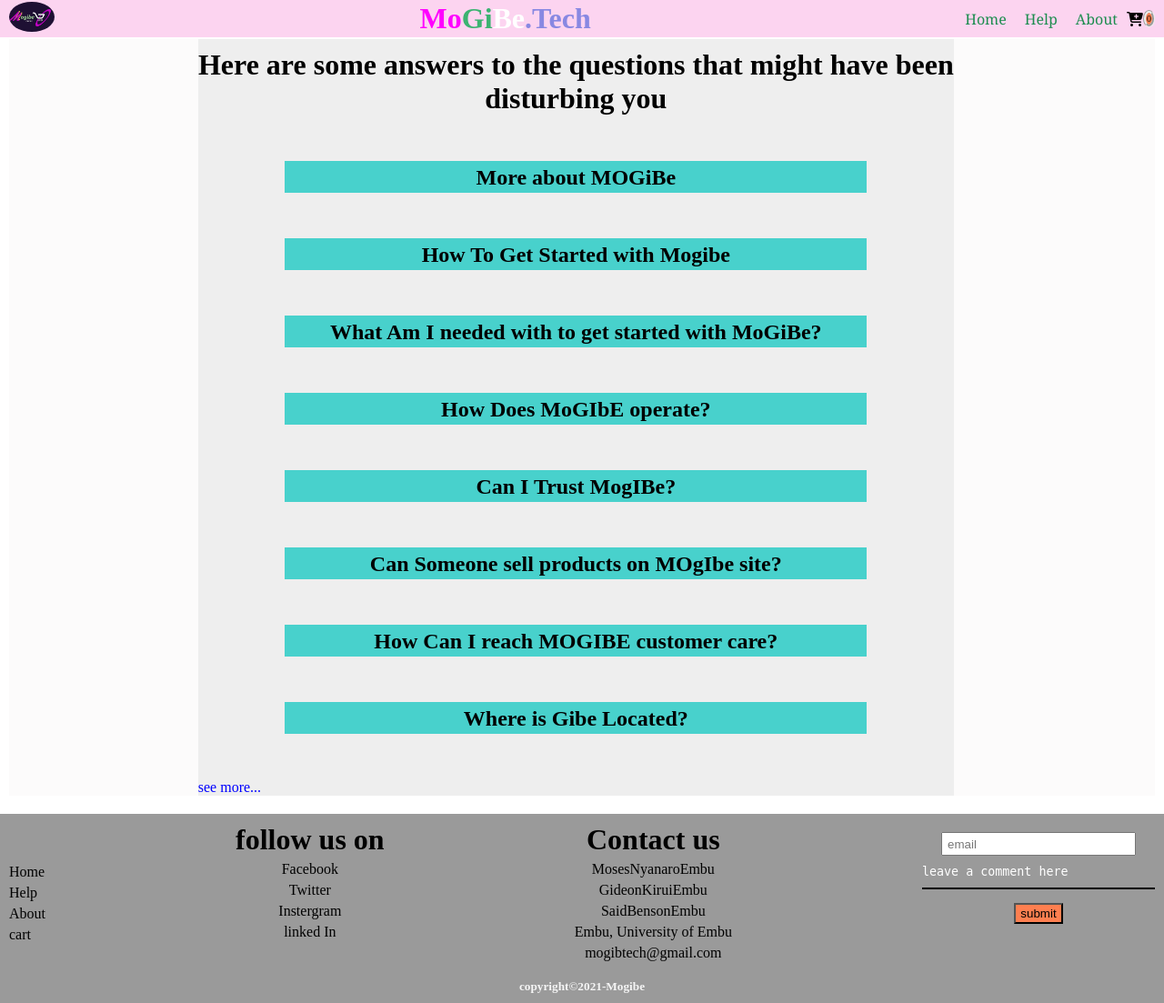
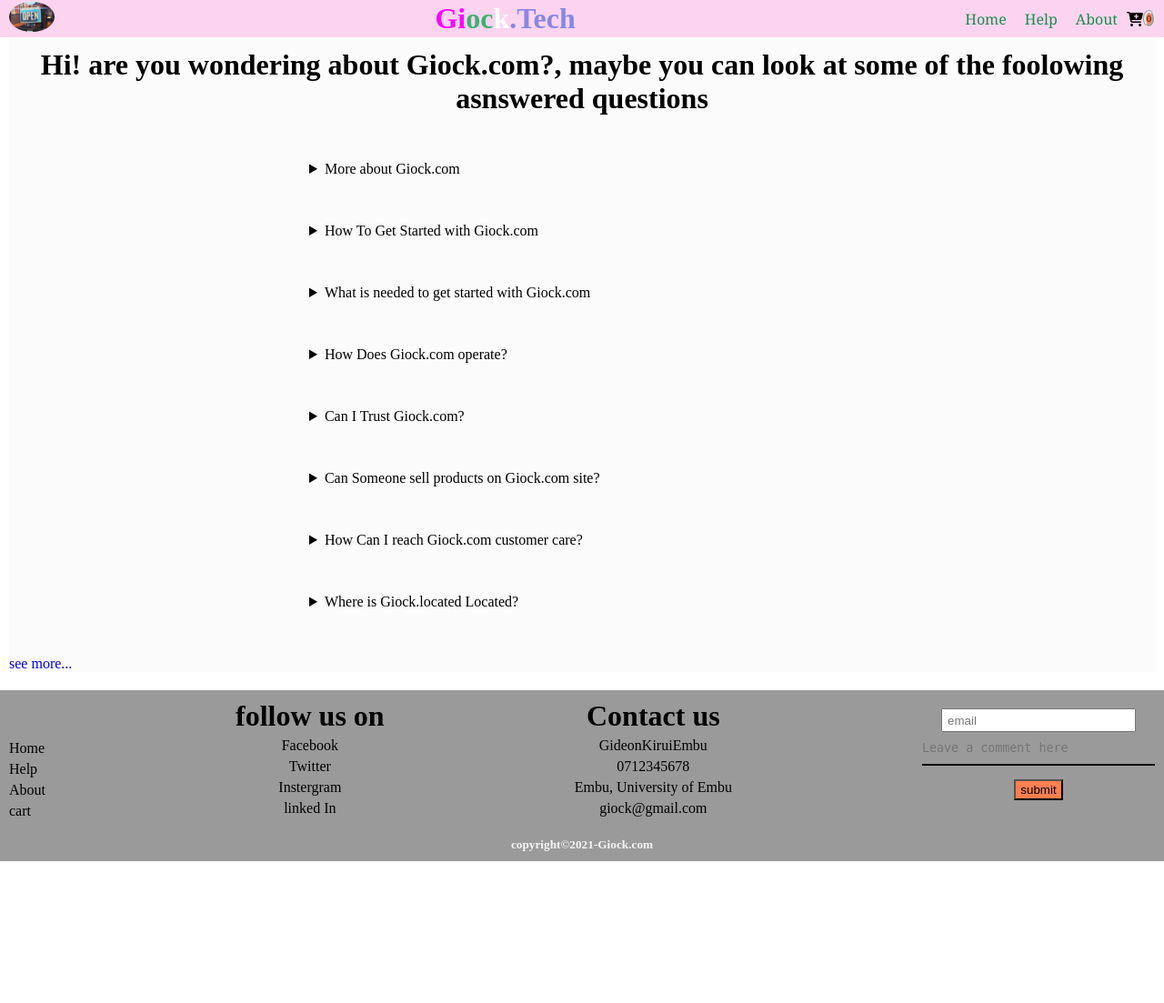
Before and after one commit to gideon-k-o/My-F-Repo, a Django app: page /mogibe_help/ in a window 1280 px wide. Shown: the whole page at 91% size. After the commit the page ends 947 px from the top, so only its background shows below. Run offline with Django 4.2, Linux system fonts and the light colour scheme; some libraries are stand-ins or nearby versions.

Commit message:
modified version - modified mogibe to Giok.com

```diff
--- a/myshop/orders/templates/orders/order/create.html
+++ b/myshop/orders/templates/orders/order/create.html
@@ -1,6 +1,6 @@
 {% extends "shop/base.html" %}
 {% block title %}
-    MoGiBe Checkout
+    Giock.com|Checkout
 {% endblock %}
 {% block content %}
     <div class="oder">
--- a/myshop/orders/templates/orders/order/created.html
+++ b/myshop/orders/templates/orders/order/created.html
@@ -1,10 +1,10 @@
 {% extends "shop/base.html" %}
 {% block title %}
-    Special Thanks from MoGiBe
+    Special Thanks from Giock.com
 {% endblock %}
 {% block content %}
     <div class="order-created-content">
         <h1>Thank you for shoping with us</h1>
-        <p>Your order has been successfully completed. Your order number is: <br> <span>mogibe@rmkdva0000{{ order.id }}0000MgBt.0.tech{{ order.id }}</span></p>
+        <p>Your order has been successfully completed. <br>Your order number is: <br> <span>rmkdva0000{{ order.id }}0000MgBt.0.tech{{ order.id }}</span></p>
     </div>
 {% endblock %}
--- a/myshop/orders/views.py
+++ b/myshop/orders/views.py
@@ -1,4 +1,3 @@
-from django.shortcuts import render
 from django.shortcuts import render
 from .models import OrderItem
 from .forms import OrderCreateForm
--- a/myshop/shop/templates/shop/base.html
+++ b/myshop/shop/templates/shop/base.html
@@ -2,8 +2,10 @@
 <!DOCTYPE html>
 <html>
     <head>
-       <meta charset="utf-8" />
-       <title>{% block title %}My shop{% endblock %}</title>
+       <meta charset="UTF-8">
+       <meta http-equiv="X-UA-Compatible" content="IE=edge">
+       <meta name="viewport" content="width=device-width, initial-scale=1.0">
+       <title>{% block title %}Giock.com{% endblock %}</title>
        <link href="{% static 'css/base.css' %}" rel="stylesheet">
        <script src="https://kit.fontawesome.com/a8ba985590.js" crossorigin="anonymous"></script>
     </head>
@@ -11,10 +13,10 @@
         <div class="nav-bar">
             <div id="header">
                 <a href="/" class="logo">
-                    <img src="{% static 'img/logo.jpg' %}">
+                    <img src="{% static 'img/open-shop.jpg' %}">
                 </a>
             </div>
-            <h1><span class="mo">Mo</span><span class="gi">Gi</span><span class="be">Be</span><span class="tech">.Tech</span></h1>
+            <h1><span class="mo">Gi</span><span class="gi">oc</span><span class="be">k</span><span class="tech">.Tech</span></h1>
             <div id="subheader">
                 <ul>
                     <li><a href="/">Home</a></li>
@@ -61,22 +63,21 @@
                 <div class="contacts">
                     <h1>Contact us</h1>
                     <ul>
-                        <li>MosesNyanaroEmbu</li>
                         <li>GideonKiruiEmbu</li>
-                        <li>SaidBensonEmbu</li>
+                        <li>0712345678</li>
                         <li>Embu, University of Embu</li>
-                        <li>mogibtech@gmail.com</li>
+                        <li>giock@gmail.com</li>
                     </ul>
                 </div>
                 <div class="feedback">
                     <form action="href='/'" method="post">
                         <input class="email" type="email" placeholder="email" required>
-                        <textarea name="" id="" cols="30" rows="10">leave a comment here</textarea>
+                        <textarea name="" id="" cols="30" rows="10" placeholder="Leave a comment here"></textarea>
                         <input class="btn" type="button" value="submit">
                     </form>
                 </div>
             </div>
-            <h5>copyright&copy;2021-Mogibe</h5>
+            <h5>copyright&copy;2021-Giock.com</h5>
         </footer>
     </body>
 </html>
--- a/myshop/shop/templates/shop/product/help.html
+++ b/myshop/shop/templates/shop/product/help.html
@@ -1,49 +1,52 @@
 {% extends "shop/base.html" %}
 {% load static %}
 {% block title %}
-    Mogibe Help Desk
+    Giock.com Help Desk
 {% endblock %}
 {% block content %}
-<div class="body-Contents">
-    <div class="col-1">
-    </div>
-    <div class="col-2">
-        <div class="the-container">
-            <h1>Here are some answers to the questions that might have been disturbing you</h1>
-            <div class="quiz-box">
-                <h2>More about MOGiBe</h2>
-                <p class="hlp-msg">Lorem ipsum dolor sit amet consectetur adipisicing elit. Explicabo doloremque, ipsa maiores id cupiditate, voluptas, quaerat assumenda nulla velit obcaecati neque consequuntur enim mollitia veniam in quidem omnis fugit nesciunt!</p>
+    <div class="body-Contents">
+        <div class="col-2">
+            <div class="the-container">
+                <h1>Hi! are you wondering about Giock.com?, maybe you can look at some of the foolowing asnswered questions</h1>
+                <details>
+                    <summary>More about Giock.com</summary>
+                    <div class="msg">
+                        <p>Giock.com is just a simple web project that has been developed by Gideon Kirui from embu
+                            university as an assignment that should be subjected for marking by His Lectuerer
+                            the project is an Ecomerce-like site that can be deemed as an online or a mobile shop
+                        </p>
+                    </div>
+                </details>
+                <details>
+                    <summary>How To Get Started with Giock.com</summary>
+                    <p>Getting started is as simple as you just deed. just accesing the link is a good start and you are good to go</p>
+                </details>
+                <details>
+                    <summary> What is needed to get started with Giock.com</summary>
+                    <p>Oh! No, you need not to worry so much about this, the is no  big deal with Giock.com, no skills required, just your smartphone and the urge to access a website is enough</p>
+                </details>
+                <details>
+                   <summary>How Does Giock.com operate?</summary>
+                   <p>Giock.com is mearly a simple website with a disirable user interface where a visitor to the site can navigate the functionality</p>
+                </details>
+                <details>
+                   <summary>Can I Trust Giock.com?</summary>
+                   <p>Actualy there is no need for even having a thought of trusting Giock.com, it has nothing to do with your personal data just navigate the site and thats all, kindly ndo submit your personal data even when asked to ( you may use a invalid data) maybe for test </p>
+                </details>
+                <details>
+                   <summary>Can Someone sell products on Giock.com site?</summary>
+                   <p>No! Giock.com is not a genuine site to do any business as at now but if you have an idea on how I can advance the site the fill free to reach me by commenting on the comment area in the footer( I mean the lower part of the site)</p>
+                </details>
+                <details>
+                   <summary>How Can I reach Giock.com customer care?</summary>
+                   <p>Oh! sorry there is no service that the site offers as at now but if you fill like there is a gap that Giok.com can fill then kindly don't essitate to reach me</p>
+                </details>
+                <details>
+                   <summary>Where is Giock.located Located?</summary>
+                   <p>Giock is a site developed by university of embu student thus its headquaters can be traced to university of embu</p>
+                </details>
+                <p><a href="#">see more...</a></p>
             </div>
-            <div class="quiz-box">
-                <h2>How To Get Started with Mogibe</h2>
-                <p>Lorem ipsum dolor sit amet consectetur adipisicing elit. Explicabo doloremque, ipsa maiores id cupiditate, voluptas, quaerat assumenda nulla velit obcaecati neque consequuntur enim mollitia veniam in quidem omnis fugit nesciunt!</p>
-            </div>
-            <div class="quiz-box">
-                <h2>What Am I needed with to get started with MoGiBe?</h2>
-                <p>Lorem ipsum dolor sit amet consectetur adipisicing elit. Explicabo doloremque, ipsa maiores id cupiditate, voluptas, quaerat assumenda nulla velit obcaecati neque consequuntur enim mollitia veniam in quidem omnis fugit nesciunt!</p>
-            </div>
-            <div class="quiz-box">
-               <h2>How Does MoGIbE operate?</h2>
-               <p>Lorem ipsum dolor sit amet consectetur adipisicing elit. Explicabo doloremque, ipsa maiores id cupiditate, voluptas, quaerat assumenda nulla velit obcaecati neque consequuntur enim mollitia veniam in quidem omnis fugit nesciunt!</p>
-            </div>
-            <div class="quiz-box">
-               <h2>Can I Trust MogIBe?</h2>
-               <p>Lorem ipsum dolor sit amet consectetur adipisicing elit. Explicabo doloremque, ipsa maiores id cupiditate, voluptas, quaerat assumenda nulla velit obcaecati neque consequuntur enim mollitia veniam in quidem omnis fugit nesciunt!</p>
-            </div>
-            <div class="quiz-box">
-               <h2>Can Someone sell products on MOgIbe site?</h2>
-               <p>Lorem ipsum dolor sit amet consectetur adipisicing elit. Explicabo doloremque, ipsa maiores id cupiditate, voluptas, quaerat assumenda nulla velit obcaecati neque consequuntur enim mollitia veniam in quidem omnis fugit nesciunt!</p>
-            </div>
-            <div class="quiz-box">
-               <h2>How Can I reach MOGIBE customer care?</h2>
-               <p>Lorem ipsum dolor sit amet consectetur adipisicing elit. Explicabo doloremque, ipsa maiores id cupiditate, voluptas, quaerat assumenda nulla velit obcaecati neque consequuntur enim mollitia veniam in quidem omnis fugit nesciunt!</p>
-            </div>
-            <div class="quiz-box">
-               <h2>Where is Gibe Located?</h2>
-               <p>Lorem ipsum dolor sit amet consectetur adipisicing elit. Explicabo doloremque, ipsa maiores id cupiditate, voluptas, quaerat assumenda nulla velit obcaecati neque consequuntur enim mollitia veniam in quidem omnis fugit nesciunt!</p>
-            </div>
-            <p><a href="#">see more...</a></p>
         </div>
     </div>
-</div>
 {% endblock %}
--- a/myshop/shop/templates/shop/product/list.html
+++ b/myshop/shop/templates/shop/product/list.html
@@ -2,7 +2,7 @@
 {% load static %}
 
 {% block title %}
-    {% if category %}{{ category.name }}{% else %}Mogibe{% endif %}
+    {% if category %}{{ category.name }}{% else %}Giock.com{% endif %}
 {% endblock %}
 
 {% block content %}
@@ -31,7 +31,7 @@
                 </a>
                 <a href="{{ product.get_absolute_url }}">{{ product.name }}</a>
                 <br>
-                ${{ product.price }}
+                Ksh.{{ product.price }}
             </div>
         {% endfor %}
         </div>
--- a/myshop/static/css/base.css
+++ b/myshop/static/css/base.css
@@ -403,52 +402,27 @@ footer h5{
     display: flex;
     justify-content: space-between;
 }
-.body-Contents .col-1{
-    flex-basis: 25%;
-    position: sticky;
-    top: 70px;
-    align-self: flex-start;
-    border-radius: 4px;
-    background: rgb(240, 223, 191);
-}
-.body-Contents .col-3{
-    flex-basis: 25%;
-    position: sticky;
-    top: 70px;
-    align-self: flex-start;
-    border-radius: 4px;
-    background: wheat;
-}
-.body-Contents .col-2{
-    background: rgb(238, 238, 238);
-}
 .body-Contents .col-2 .the-container h1{
     margin: 10px auto;
     text-align: center;
     font-size: 2em;
 }
-.quiz-box{
+details{
     width: 600px;
-    height: 35px;
-    overflow: hidden;
+    height: fit-content;
     margin: 50px auto;
-    background: mediumturquoise;
     padding: 0px 20px;
-    position: relative;
 }
-.quiz-box h2 p{
-    position: absolute;
+details  p{
     max-width: 400px;
     max-height: fit-content;
-    padding: 5px 80px;
     font-size: large;
     font-weight: 900;
     font-family: Verdana, Geneva, Tahoma, sans-serif;
-    background: darkgray;
     text-align: center;
-    transition: transform 0.3s ease;
+    margin: auto;
 }
-.quiz-box h2{
+details p a{
     text-align: center;
     padding: 5px 0px;
     cursor: pointer;
```
Also changed, not shown: other parts of myshop/static/css/base.css (+4 -28 lines), myshop/cart/templates/cart/detail.html (+4 -4 lines), myshop/shop/templates/shop/product/about.html (+4 -36 lines), myshop/db.sqlite3, myshop/static/img/1.jpg (deleted), myshop/static/img/ben.jpg (deleted), myshop/static/img/logo.jpg (deleted), myshop/static/img/mose.jpg (deleted), myshop/static/img/open-shop.jpg (added).
